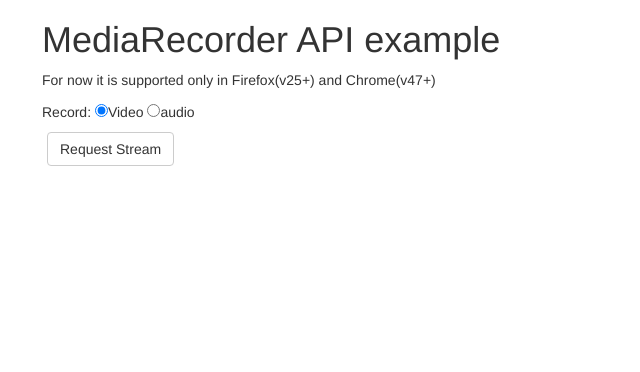
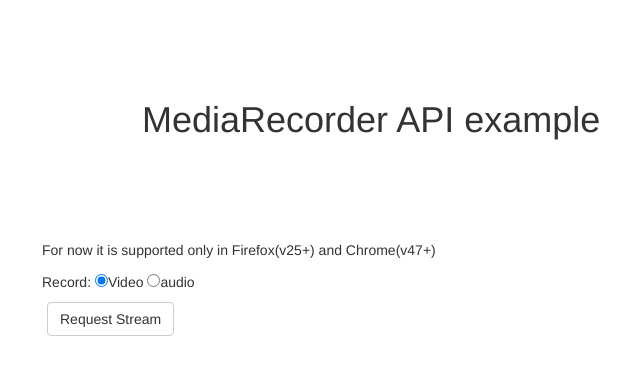
Before and after one commit to davidsnege/MediaRecorder-sample, a plain HTML site: page index.html in a window 1280 px wide. Shown: the whole page, without its empty margins (118-758 px from the left). Drawn offline with nearby package versions, Linux system fonts and the light colour scheme.

Commit message:
Update README.md

```diff
--- a/index.html
+++ b/index.html
@@ -20,6 +20,9 @@
       }
       #btns{
         display: none;
+      }
+      h1{
+        margin: 100px;
       }
     </style>
   </head>
```
Also changed, not shown: 1 other file.
